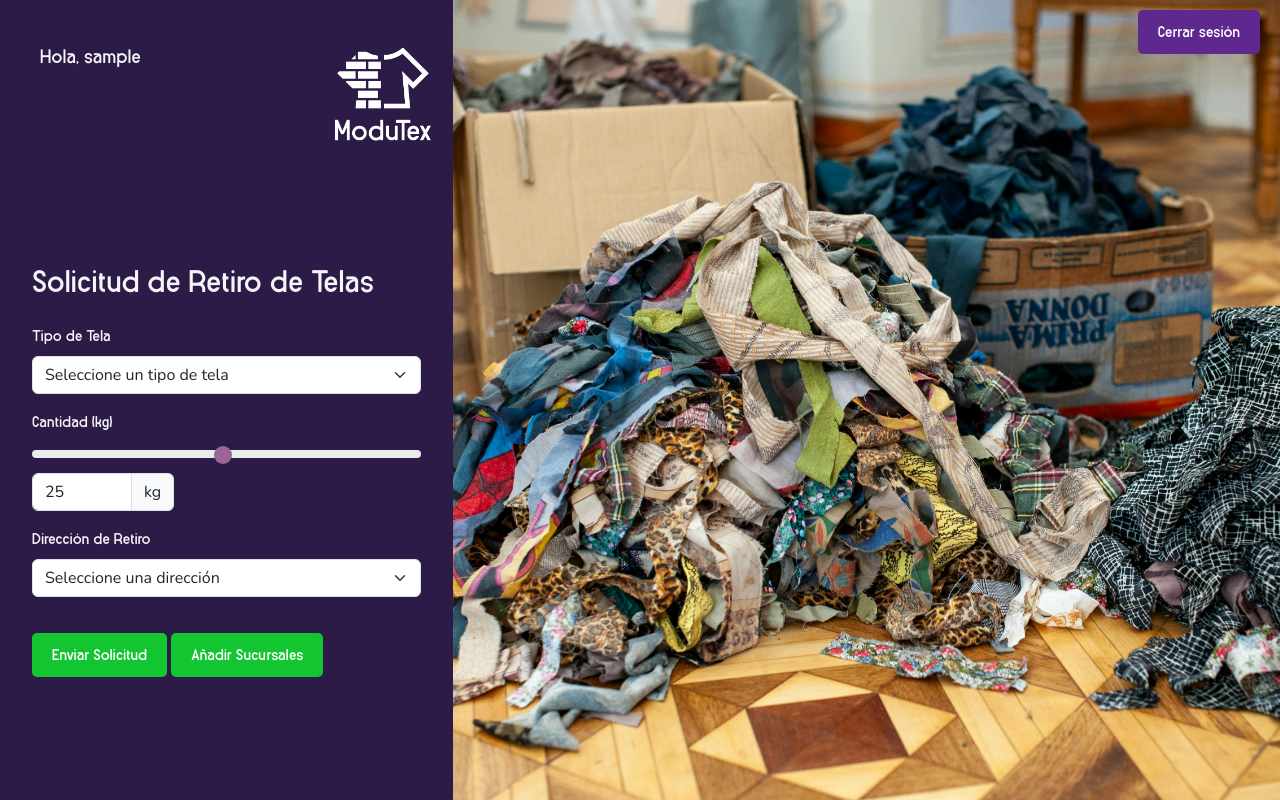
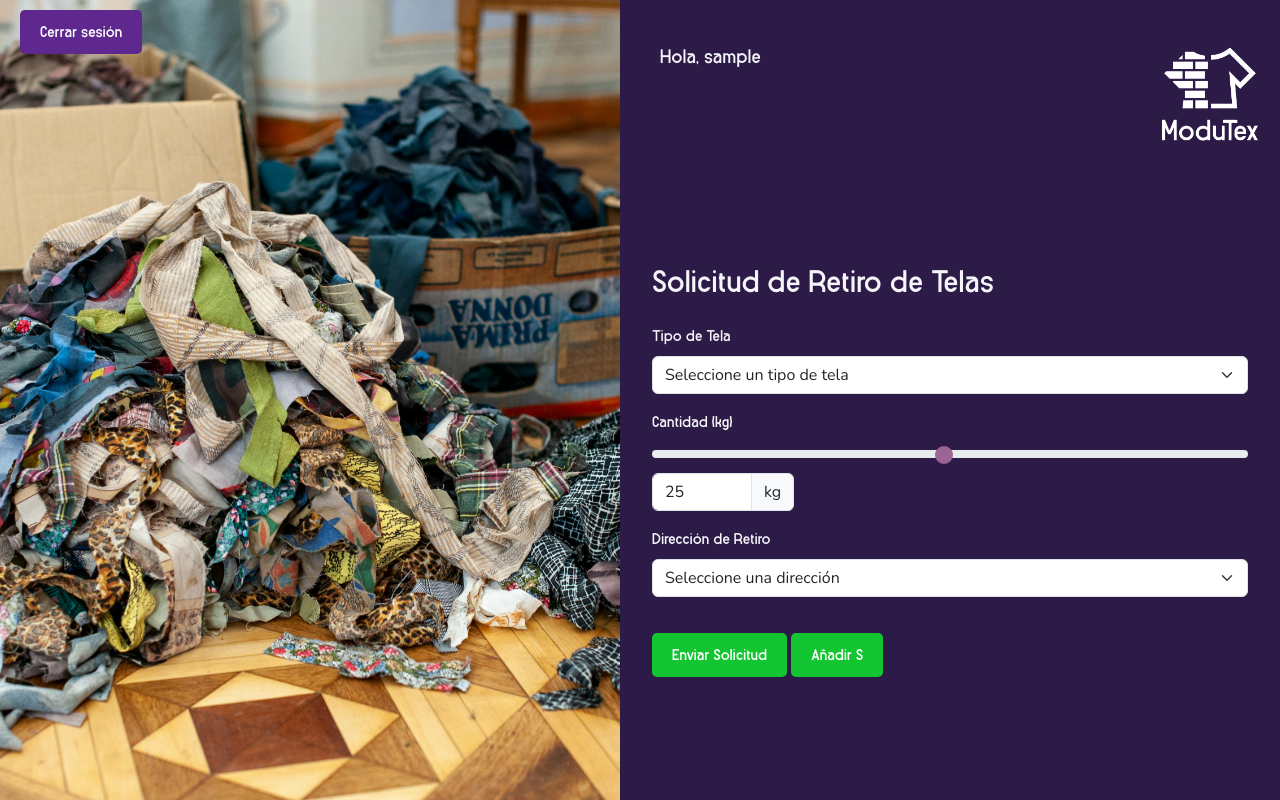
Before and after one commit to VictorGavilanR/ModuText, a PHP site: page /retiro.php in a window 1280 px wide. Run offline with PHP 8.4, Linux system fonts and the light colour scheme; the visitor is signed in with stand-in values (Sample User, id 1).

Commit message:
Reorganizacion tabla/imagen
Ya cambie la posicion de la tabla e imagen

```diff
--- a/retiro.css
+++ b/retiro.css
@@ -1,6 +1,6 @@
 @font-face {
     font-family: 'Canada';
-    src: url('./assets/Canada.otf') format('truetype'); /* Ajusta la ruta según donde hayas guardado la fuente */
+    src: url('./assets/Canada.otf') format('truetype');
     font-weight: normal;
     font-style: normal;
 }
@@ -13,44 +13,31 @@ body {
     color: #F4F4F9;
 }
 
-h1,h2{
+h1, h2 {
     font-family: 'Canada', sans-serif;
 }
 
-form{
+form {
     padding-top: 70px;
 }
 
-form label{
+form label {
     font-family: 'Canada', sans-serif;
 }
 
 .input-group .form-control {
-    max-width: 100px; /* Ajusta el ancho del input manual */
+    max-width: 100px;
 }
 
 .logo {
     max-height: 100px;
-    margin-left: auto; /* Asegura que el logo se alinee a la derecha */
+    margin-left: auto;
 }
+
 .main-container {
     display: flex;
     flex: 1;
     background-color: #2C1A47;
-}
-
-.left-section {
-    flex: 1; /* Ocupa 1/3 de la pantalla */
-    padding: 20px; /* Añade un poco de padding */
-    display: flex;
-    flex-direction: column;
-    justify-content: flex-start;
-    padding: 20px;
-}
-
-.saludo{
-    font-size: 20px;
-    padding-left: 20px;
 }
 
 .right-section {
@@ -63,10 +50,23 @@ form label{
     object-fit: cover;
 }
 
+.left-section {
+    flex: 2;
+    padding: 20px;
+    display: flex;
+    flex-direction: column;
+    justify-content: flex-start;
+}
+
+.saludo {
+    font-size: 20px;
+    padding-left: 20px;
+}
+
 a.logout-button {
     position: absolute;
     top: 10px;
-    right: 20px;
+    left: 20px;
     background-color: #5F288F;
     color: white;
     border-radius: 5px;
@@ -74,7 +74,6 @@ a.logout-button {
     border: none;
     font-family: 'Canada', sans-serif;
     padding: 10px 20px;
-    border-radius: 5px;
 }
 
 a.logout-button:hover {
@@ -95,8 +94,7 @@ a.logout-button:hover {
     background-color: #FFC857;
 }
 
-/*Barra*/
-
+/* Barra de rango */
 input[type="range"]::-webkit-slider-thumb {
     -webkit-appearance: none;
     appearance: none;
@@ -107,7 +105,7 @@ input[type="range"]::-webkit-slider-thumb {
     cursor: pointer;
 }
 
-input[type="range"]::-webkit-slider-thumb:active{
+input[type="range"]::-webkit-slider-thumb:active {
     transform: scale(1.2);
     background-color: #c99fc3;
 }
@@ -117,18 +115,17 @@ input[type="range"]::-webkit-slider-thumb:active{
         flex-direction: column;
     }
 
-    form{
+    form {
         padding: 0;
     }
 
-    .logo{
+    .logo {
         padding-top: 20px;
     }
 
     .right-section img {
         height: 80vh;
     }
-
 }
 
 @media (max-width: 768px) {
--- a/retiro.php
+++ b/retiro.php
@@ -23,6 +23,9 @@ if (empty($_SESSION["id_usuario"])){
     <a href="controlador/controlador_cerrar_session.php" class="logout-button btn-custom">Cerrar sesión</a>
 
     <div class="main-container">
+    <div class="right-section">
+            <img src="img/lateral-retiro.jpg" class="img-fluid">
+        </div>
         <div class="left-section">
             <div class="d-flex justify-content-between align-items-start mt-4">
                 <h1 class="saludo">
@@ -72,14 +75,12 @@ if (empty($_SESSION["id_usuario"])){
                     </div>
 
                     <button type="submit" class="btn btn-primary">Enviar Solicitud</button>
-                    <a href="sucursales.php" class="btn btn-primary">Añadir Sucursales</a>
+                    <a href="sucursales.php" class="btn btn-primary">Añadir S</a>
 
                 </form>
             </div>
         </div>
-        <div class="right-section">
-            <img src="img/lateral-retiro.jpg" class="img-fluid">
-        </div>
+
     </div>
 
     <script src="https://cdn.jsdelivr.net/npm/bootstrap@5.3.0-alpha1/dist/js/bootstrap.bundle.min.js"></script>
```
